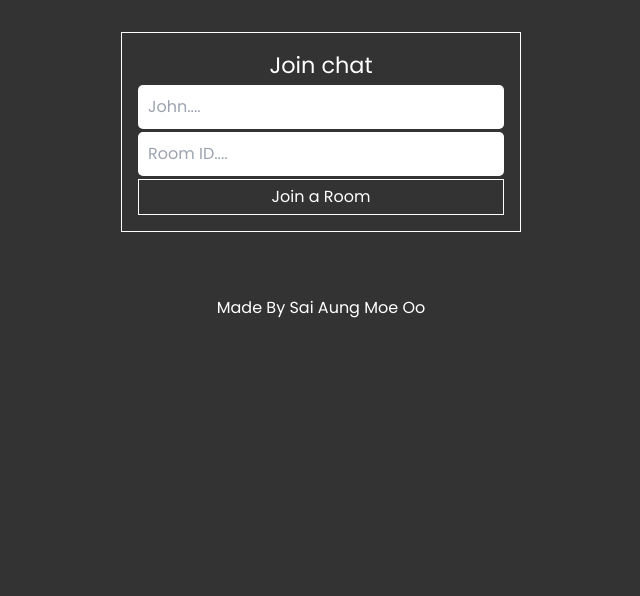
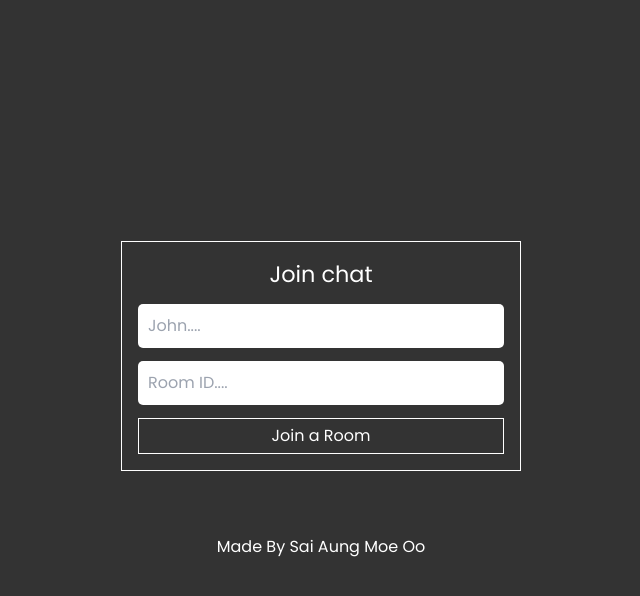
Before and after one commit to Aung-Moe-Oo/simple-livechat, a React (Create React App) app in the folder client/: page / in a window 1280 px wide. Shown: the top 596 px of the page, without its empty margins (319-959 px from the left). Built offline with nearby package versions, Linux system fonts and the light colour scheme; no server answers; the HTML template or start-up script is replaced by a standard one.

Commit message:
Update Home.module.css

```diff
--- a/client/src/components/Home.module.css
+++ b/client/src/components/Home.module.css
@@ -3,15 +3,14 @@
   align-items: center;
   justify-content: center;
   flex-direction: column;
-  justify-content: space-between;
-  height: 100%;
+  height: 100vh;
 }
 .container {
   color: #fff;
   display: flex;
   flex-direction: column;
+  gap: 0.8rem;
   width: 300px;
-  height: 200px;
   margin: 2rem 0;
   justify-content: space-between;
   padding: 1rem;
```
